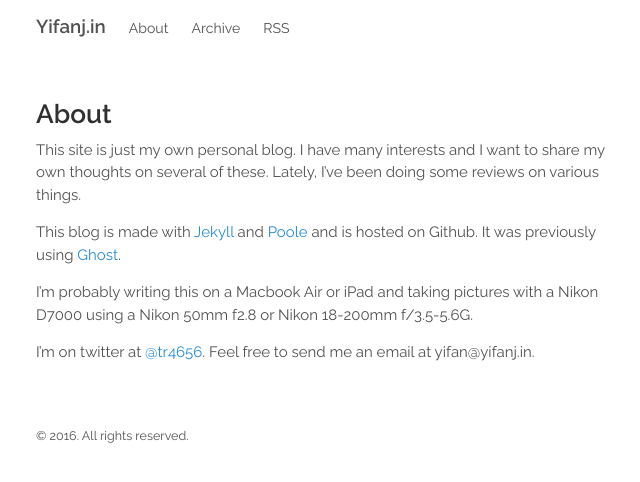
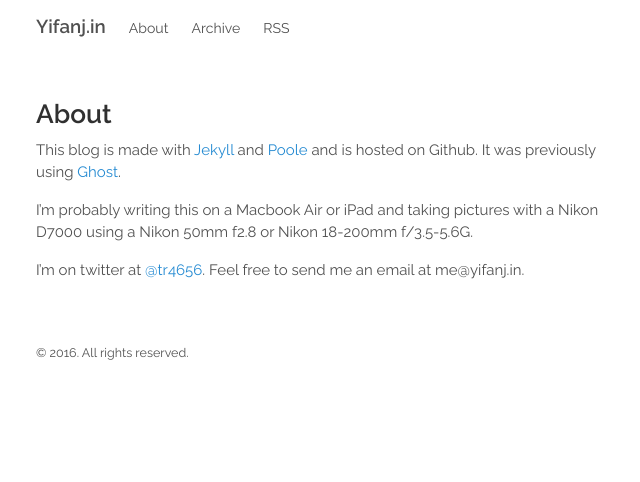
Before and after one commit to tr4656/tr4656.github.io, a Jekyll site: the page built from about.md, in a window 1280 px wide. Shown: the top 482 px of the page, without its empty margins (319-959 px from the left). Built offline with Jekyll 4.4.1, drawn with Linux system fonts in a browser that asks for light colours; nearby versions of some CDN libraries.

Commit message:
Update about.md

```diff
--- a/about.md
+++ b/about.md
@@ -4,10 +4,9 @@ title: About
 published: true
 ---
 
-This site is just my own personal blog. I have many interests and I want to share my own thoughts on several of these. Lately, I've been doing some reviews on various things.
 
 This blog is made with [Jekyll](http://jekyllrb.com) and [Poole](http://getpoole.com) and is hosted on Github. It was previously using [Ghost](https://ghost.org/).
 
 I'm probably writing this on a Macbook Air or iPad and taking pictures with a Nikon D7000 using a Nikon 50mm f2.8 or Nikon 18-200mm f/3.5-5.6G.
 
-I'm on twitter at [@tr4656](https://twitter.com/tr4656). Feel free to send me an email at yifan@yifanj.in.
+I'm on twitter at [@tr4656](https://twitter.com/tr4656). Feel free to send me an email at me@yifanj.in.
```
